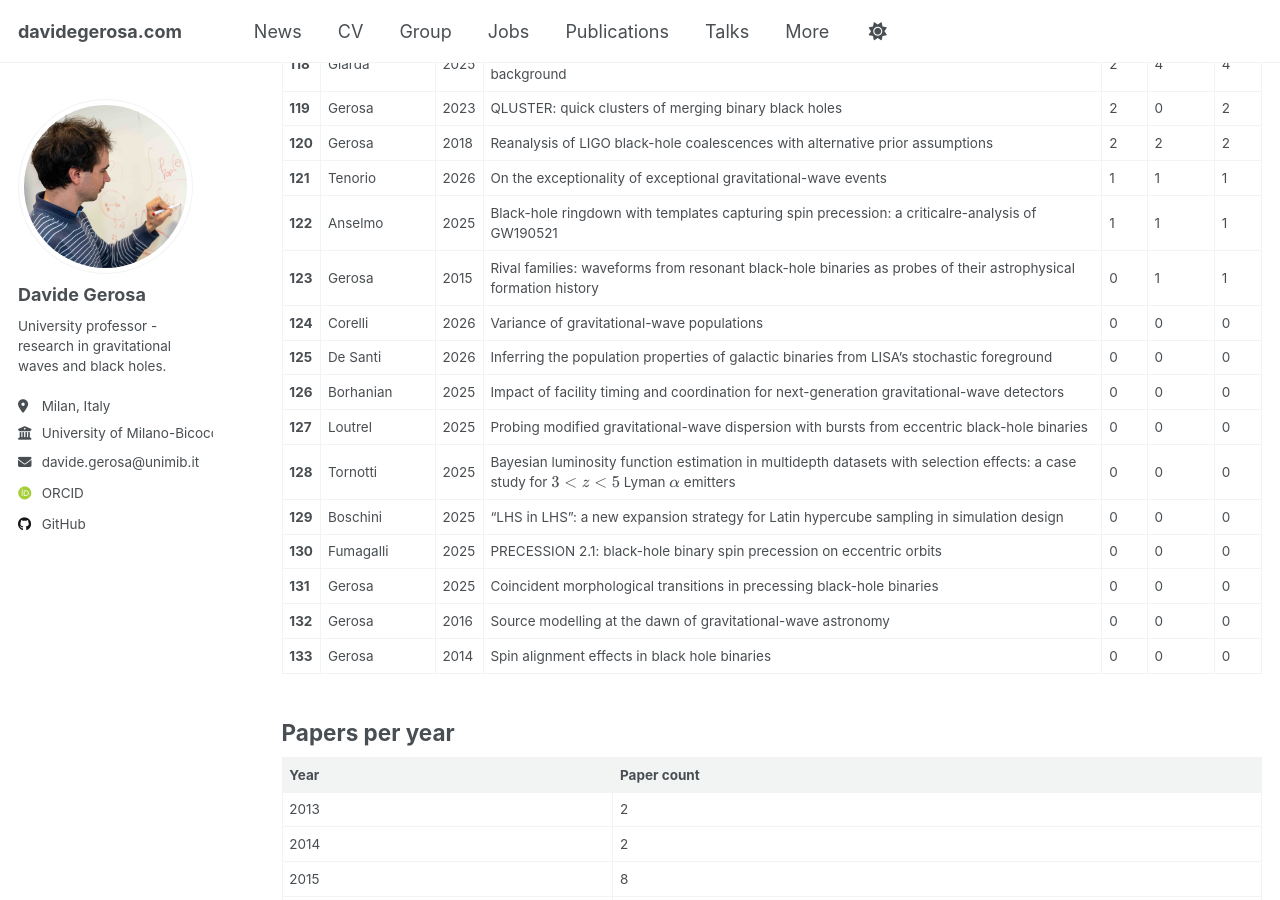
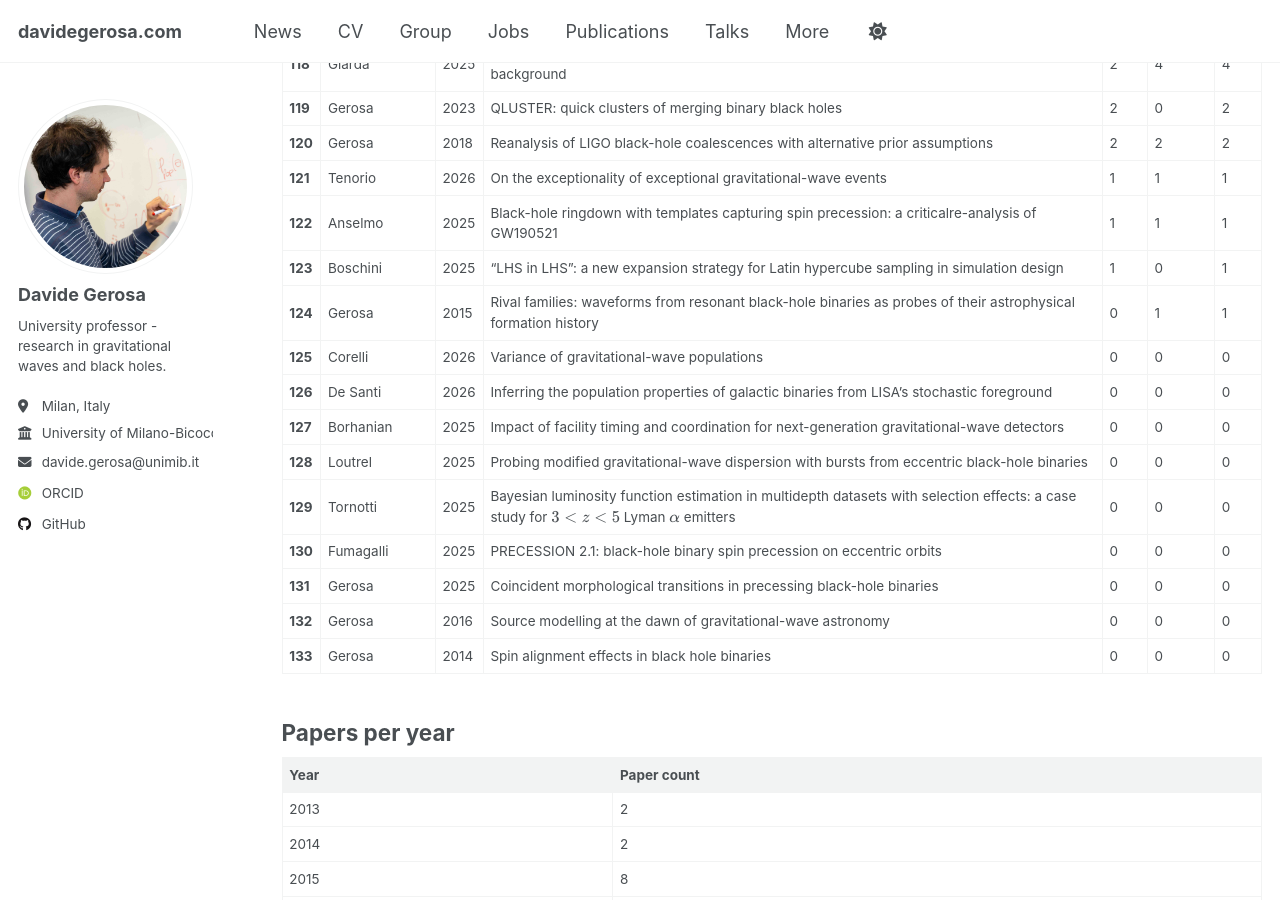
Before and after one commit to dgerosa/website, a Jekyll site: the page built from _pages/citations.md, in a window 1280 px wide and 900 px high, scrolled down 5268 px. Built offline with Jekyll 4.4.1, drawn with Linux system fonts in a browser that asks for light colours; some web fonts are replaced; some of the changed text lies outside the part shown.

Commit message:
Website update from workflow

```diff
--- a/_pages/_citations.md
+++ b/_pages/_citations.md
@@ -131,13 +131,13 @@
 | **120** | Gerosa | 2018 | Reanalysis of LIGO black-hole coalescences with alternative prior assumptions | 2 | 2 | 2 |
 | **121** | Tenorio | 2026 | On the exceptionality of exceptional gravitational-wave events | 1 | 1 | 1 |
 | **122** | Anselmo | 2025 | Black-hole ringdown with templates capturing spin precession: a criticalre-analysis of GW190521 | 1 | 1 | 1 |
-| **123** | Gerosa | 2015 | Rival families: waveforms from resonant black-hole binaries as probes of their astrophysical formation history | 0 | 1 | 1 |
-| **124** | Corelli | 2026 | Variance of gravitational-wave populations | 0 | 0 | 0 |
-| **125** | De Santi | 2026 | Inferring the population properties of galactic binaries from LISA's stochastic foreground | 0 | 0 | 0 |
-| **126** | Borhanian | 2025 | Impact of facility timing and coordination for next-generation gravitational-wave detectors | 0 | 0 | 0 |
-| **127** | Loutrel | 2025 | Probing modified gravitational-wave dispersion with bursts from eccentric black-hole binaries | 0 | 0 | 0 |
-| **128** | Tornotti | 2025 | Bayesian luminosity function estimation in multidepth datasets with selection effects: a case study for $$3<z<5$$ Lyman $$\alpha$$ emitters | 0 | 0 | 0 |
-| **129** | Boschini | 2025 | “LHS in LHS”: a new expansion strategy for Latin hypercube sampling in simulation design | 0 | 0 | 0 |
+| **123** | Boschini | 2025 | “LHS in LHS”: a new expansion strategy for Latin hypercube sampling in simulation design | 1 | 0 | 1 |
+| **124** | Gerosa | 2015 | Rival families: waveforms from resonant black-hole binaries as probes of their astrophysical formation history | 0 | 1 | 1 |
+| **125** | Corelli | 2026 | Variance of gravitational-wave populations | 0 | 0 | 0 |
+| **126** | De Santi | 2026 | Inferring the population properties of galactic binaries from LISA's stochastic foreground | 0 | 0 | 0 |
+| **127** | Borhanian | 2025 | Impact of facility timing and coordination for next-generation gravitational-wave detectors | 0 | 0 | 0 |
+| **128** | Loutrel | 2025 | Probing modified gravitational-wave dispersion with bursts from eccentric black-hole binaries | 0 | 0 | 0 |
+| **129** | Tornotti | 2025 | Bayesian luminosity function estimation in multidepth datasets with selection effects: a case study for $$3<z<5$$ Lyman $$\alpha$$ emitters | 0 | 0 | 0 |
 | **130** | Fumagalli | 2025 | PRECESSION 2.1: black-hole binary spin precession on eccentric orbits | 0 | 0 | 0 |
 | **131** | Gerosa | 2025 | Coincident morphological transitions in precessing black-hole binaries | 0 | 0 | 0 |
 | **132** | Gerosa | 2016 | Source modelling at the dawn of gravitational-wave astronomy | 0 | 0 | 0 |
```
Also changed, not shown: other parts of _pages/_citations.md (+18 -18 lines), _pages/_group.md (+1 -1 lines), _pages/_publications.md (+1 -1 lines), _pages/_talks.md (+1 -1 lines).
